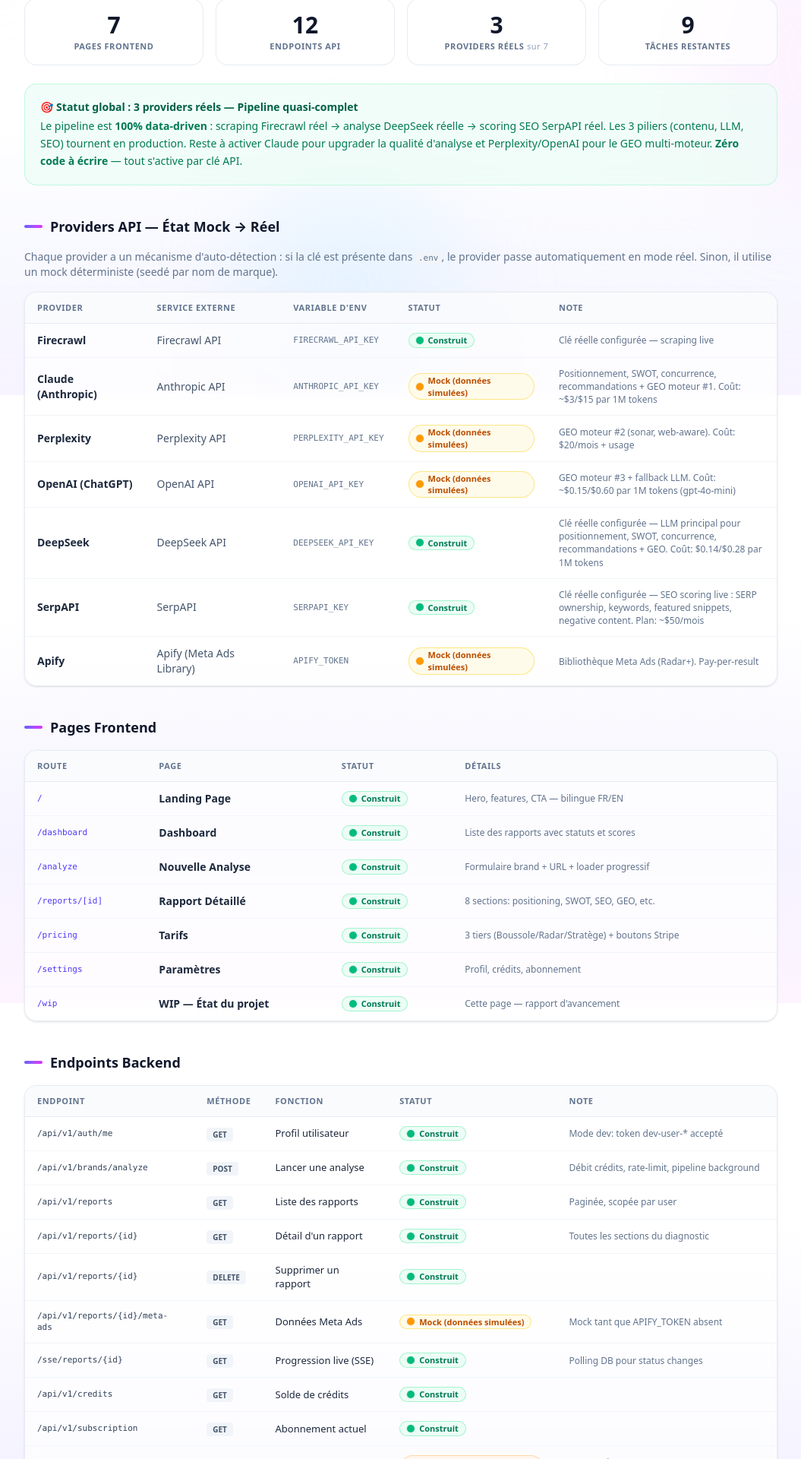
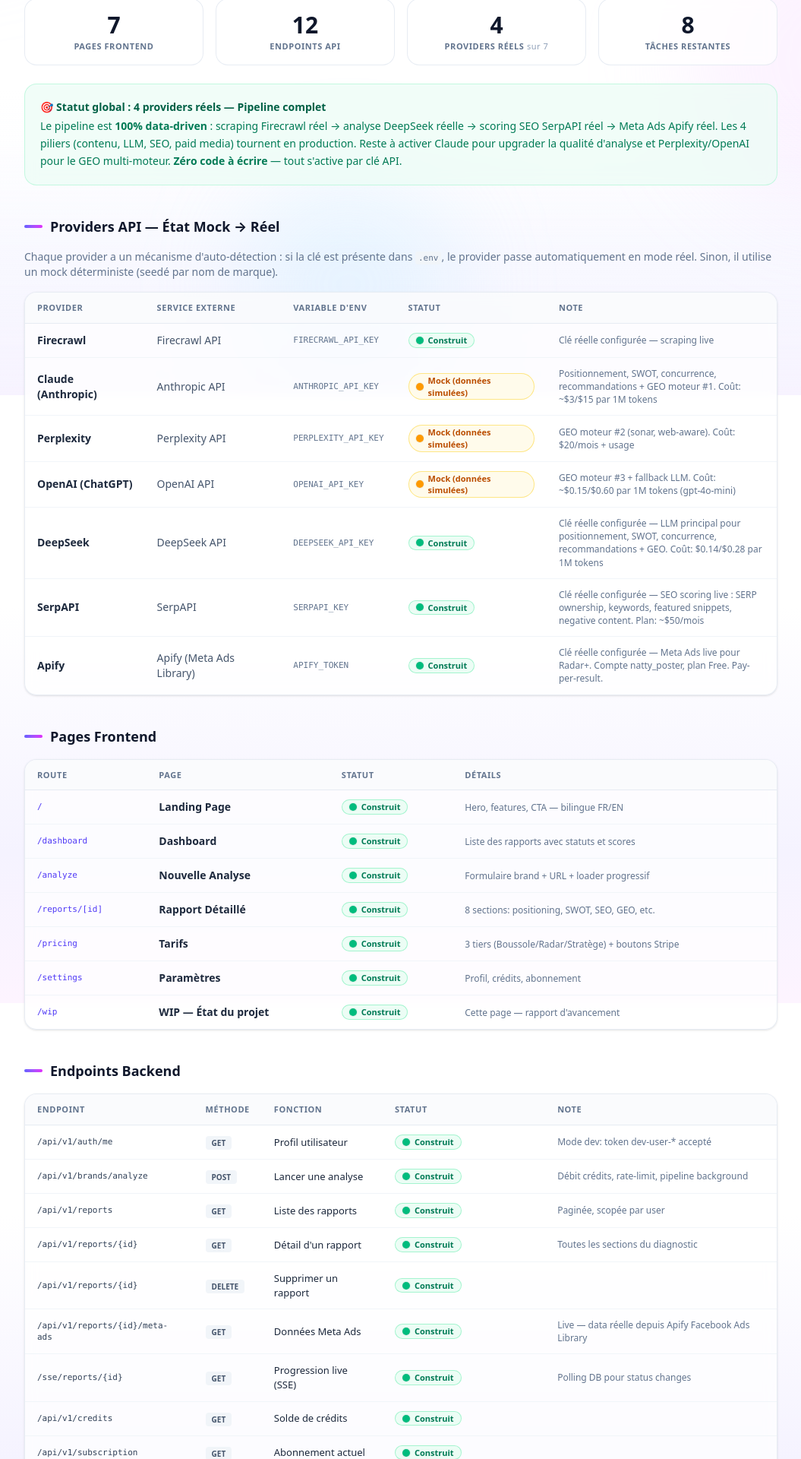
Before and after one commit to ahmedkhanch/brand-compass, a Next.js app in the folder frontend/: page /wip in a window 1280 px wide. Shown: the part 280-2200 px from the top of the page at 76% size, without its empty margins (112-1167 px from the left). Built offline with nearby package versions, Linux system fonts and the light colour scheme; no server answers.

Commit message:
docs(wip): Apify live — 4 providers réels, Meta Ads débloqué

```diff
--- a/frontend/src/app/wip/page.tsx
+++ b/frontend/src/app/wip/page.tsx
@@ -4,7 +4,7 @@ import Navbar from "@/components/Navbar";
 
 // ── Constants ──────────────────────────────────────────────────────────────
 
-const LAST_UPDATED = "2026-06-11 15:00 UTC";
+const LAST_UPDATED = "2026-06-11 18:45 UTC";
 
 const STATUS = {
   done: { label: "Construit", dot: "bg-emerald-500", badge: "bg-emerald-50 text-emerald-700 ring-emerald-200" },
@@ -72,8 +72,8 @@ const API_PROVIDERS: ProviderRow[] = [
     provider: "Apify",
     service: "Apify (Meta Ads Library)",
     envVar: "APIFY_TOKEN",
-    status: "mock",
-    note: "Bibliothèque Meta Ads (Radar+). Pay-per-result",
+    status: "done",
+    note: "Clé réelle configurée — Meta Ads live pour Radar+. Compte natty_poster, plan Free. Pay-per-result.",
   },
 ];
 
@@ -108,7 +108,7 @@ const BACKEND_ENDPOINTS: BackendRow[] = [
   { endpoint: "/api/v1/reports", method: "GET", label: "Liste des rapports", status: "done", note: "Paginée, scopée par user" },
   { endpoint: "/api/v1/reports/{id}", method: "GET", label: "Détail d'un rapport", status: "done", note: "Toutes les sections du diagnostic" },
   { endpoint: "/api/v1/reports/{id}", method: "DELETE", label: "Supprimer un rapport", status: "done", note: "" },
-  { endpoint: "/api/v1/reports/{id}/meta-ads", method: "GET", label: "Données Meta Ads", status: "mock", note: "Mock tant que APIFY_TOKEN absent" },
+  { endpoint: "/api/v1/reports/{id}/meta-ads", method: "GET", label: "Données Meta Ads", status: "done", note: "Live — data réelle depuis Apify Facebook Ads Library" },
   { endpoint: "/sse/reports/{id}", method: "GET", label: "Progression live (SSE)", status: "done", note: "Polling DB pour status changes" },
   { endpoint: "/api/v1/credits", method: "GET", label: "Solde de crédits", status: "done", note: "" },
   { endpoint: "/api/v1/subscription", method: "GET", label: "Abonnement actuel", status: "done", note: "" },
@@ -173,13 +173,6 @@ const REMAINING: TodoItem[] = [
     dep: "CLERK_SECRET_KEY + CLERK_JWT_ISSUER",
     effort: "5 minutes",
     effect: "Auth réelle — remplacer les tokens dev-user-*. Multi-user réel.",
-  },
-  {
-    task: "Activer Apify (Meta Ads)",
-    priority: "P2",
-    dep: "APIFY_TOKEN",
-    effort: "1 minute",
-    effect: "Données Meta Ads réelles pour le tier Radar+. Fonctionnalité premium débloquée.",
   },
   {
     task: "Activer Redis + ARQ",
@@ -330,9 +323,9 @@ export default function WipPage() {
           </div>
 
           <div className="rounded-2xl border border-emerald-200/60 bg-emerald-50/70 backdrop-blur p-5 text-sm text-emerald-900">
-            <p className="font-bold text-emerald-800 mb-1">🎯 Statut global : 3 providers réels — Pipeline quasi-complet</p>
+            <p className="font-bold text-emerald-800 mb-1">🎯 Statut global : 4 providers réels — Pipeline complet</p>
             <p className="text-emerald-700 leading-relaxed">
-              Le pipeline est <strong>100% data-driven</strong> : scraping Firecrawl réel → analyse DeepSeek réelle → scoring SEO SerpAPI réel. Les 3 piliers (contenu, LLM, SEO) tournent en production. Reste à activer Claude pour upgrader la qualité d&apos;analyse et Perplexity/OpenAI pour le GEO multi-moteur. <strong>Zéro code à écrire</strong> — tout s&apos;active par clé API.
+              Le pipeline est <strong>100% data-driven</strong> : scraping Firecrawl réel → analyse DeepSeek réelle → scoring SEO SerpAPI réel → Meta Ads Apify réel. Les 4 piliers (contenu, LLM, SEO, paid media) tournent en production. Reste à activer Claude pour upgrader la qualité d&apos;analyse et Perplexity/OpenAI pour le GEO multi-moteur. <strong>Zéro code à écrire</strong> — tout s&apos;active par clé API.
             </p>
           </div>
         </Section>
@@ -457,9 +450,9 @@ export default function WipPage() {
                 {" "}Pipeline core 100% réel
               </h3>
               <p className="text-[13px] text-emerald-700 leading-relaxed">
-                Firecrawl (scraping) + DeepSeek (LLM) + SerpAPI (SEO) = les 3 piliers du diagnostic sont en production.
-                Un rapport complet est généré en ~12s avec des données réelles de bout en bout.
-                Coût par rapport : ~0¢ (free tiers Firecrawl + DeepSeek + SerpAPI).
+                Firecrawl (scraping) + DeepSeek (LLM) + SerpAPI (SEO) + Apify (Meta Ads) = les 4 piliers sont en production.
+                Un rapport complet est généré en ~15s avec des données réelles de bout en bout, pubs Facebook/Instagram incluses.
+                Coût par rapport : ~0¢ (free tiers Firecrawl + DeepSeek + SerpAPI + Apify).
               </p>
             </div>
 
```
